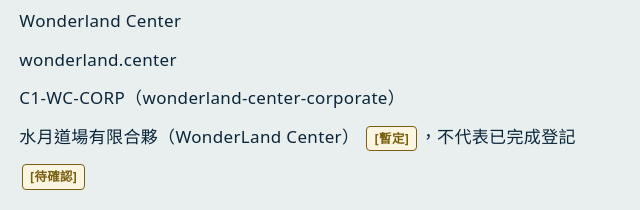
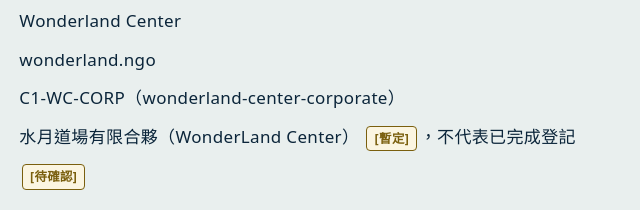
Before and after one commit to four-as-one/wonderland_center_cis, a plain HTML site: page docs/index.html in a window 1280 px wide. Shown: the part 4307-4517 px from the top of the page, 324-964 px from the left. Drawn offline with Linux system fonts and the light colour scheme.

Commit message:
將公開網域 wonderland.center 全部改為 wonderland.ngo
僅替換網域與信箱，不改 repo／org／GitHub Pages 名稱、顯示名「水月道場 / Wonderland Center」、產品代碼，也不更動版號或【待人工審核】狀態。

```diff
--- a/docs/index.html
+++ b/docs/index.html
@@ -152,7 +152,7 @@
       <dl class="facts">
         <dt>品牌中文全稱</dt><dd>水月道場</dd>
         <dt>品牌英文全稱</dt><dd>Wonderland Center</dd>
-        <dt>網域</dt><dd>wonderland.center</dd>
+        <dt>網域</dt><dd>wonderland.ngo</dd>
         <dt>PMO 專案代號</dt><dd>C1-WC-CORP（wonderland-center-corporate）</dd>
         <dt>法人名稱（暫定）</dt><dd>水月道場有限合夥（WonderLand Center） <span class="pending">[暫定]</span>，不代表已完成登記</dd>
         <dt>登記狀態、正式登記名稱與設立沿革</dt><dd><span class="pending">[待確認]</span></dd>
```
Also changed, not shown: 1 other file.
